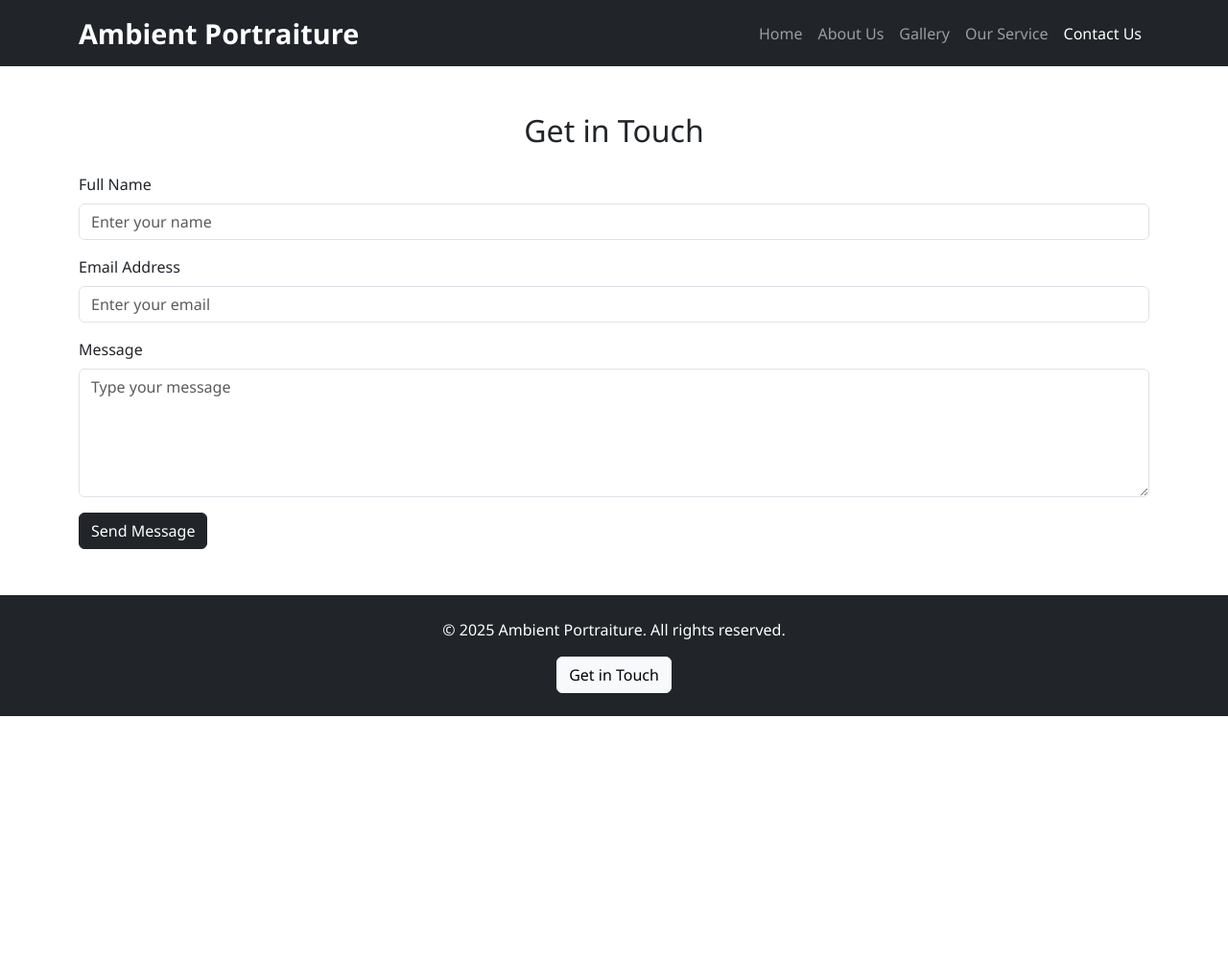
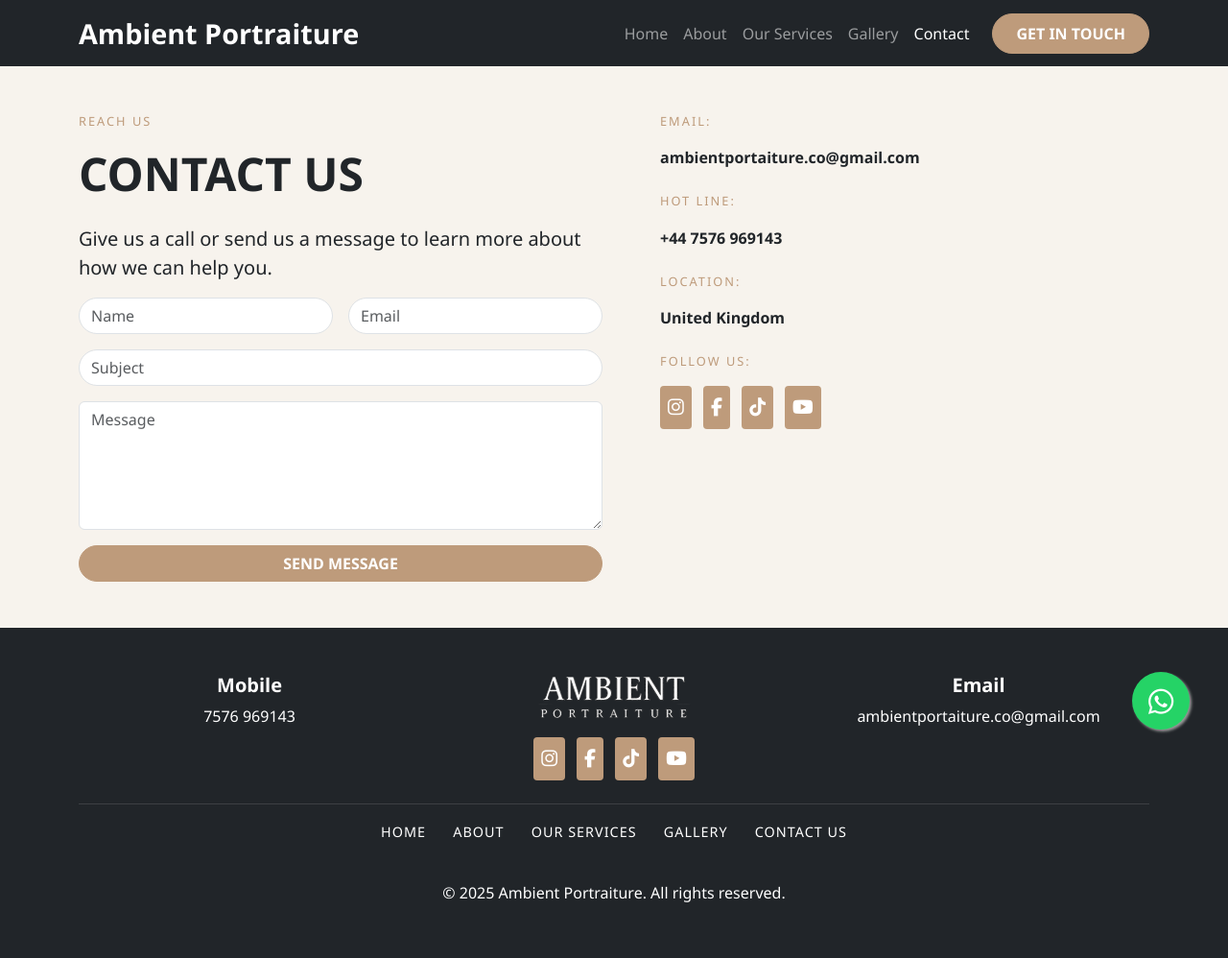
Before and after one commit to chanodyasonal/web-project, a plain HTML site: page contact.html in a window 1280 px wide. Shown: the whole page at 96% size. Before the commit the page ends 800 px from the top, so only its background shows below. Drawn offline with nearby package versions, Linux system fonts and the light colour scheme.

Commit message:
Update contact.html

```diff
--- a/contact.html
+++ b/contact.html
@@ -7,10 +7,10 @@
     <link href="https://cdn.jsdelivr.net/npm/bootstrap@5.3.3/dist/css/bootstrap.min.css" rel="stylesheet">
     <link href="https://unpkg.com/aos@2.3.4/dist/aos.css" rel="stylesheet">
     <link rel="stylesheet" href="css/style.css">
+    <link rel="stylesheet" href="https://cdnjs.cloudflare.com/ajax/libs/font-awesome/6.5.2/css/all.min.css">
 </head>
 <body>
 
-    <!-- Navbar -->
     <nav class="navbar navbar-expand-lg navbar-dark bg-dark sticky-top">
         <div class="container">
             <a class="navbar-brand" href="index.html">Ambient Portraiture</a>
@@ -18,44 +18,112 @@
                 <span class="navbar-toggler-icon"></span>
             </button>
             <div class="collapse navbar-collapse" id="navbarNav">
-                <ul class="navbar-nav ms-auto">
+                <ul class="navbar-nav ms-auto align-items-center">
                     <li class="nav-item"><a class="nav-link" href="index.html">Home</a></li>
-                    <li class="nav-item"><a class="nav-link" href="about.html">About Us</a></li>
+                    <li class="nav-item"><a class="nav-link" href="about.html">About</a></li>
+                    <li class="nav-item"><a class="nav-link" href="services.html">Our Services</a></li>
                     <li class="nav-item"><a class="nav-link" href="gallery.html">Gallery</a></li>
-                    <li class="nav-item"><a class="nav-link" href="services.html">Our Service</a></li>
-                    <li class="nav-item"><a class="nav-link active" href="contact.html">Contact Us</a></li>
+                    <li class="nav-item"><a class="nav-link active" href="contact.html">Contact</a></li>
+                    <li class="nav-item ms-lg-3">
+                        <a class="btn btn-tan rounded-pill px-4 py-2" href="contact.html">GET IN TOUCH</a>
+                    </li>
                 </ul>
             </div>
         </div>
     </nav>
 
-    <!-- Contact Form -->
-    <section class="py-5">
+    <section class="py-5 bg-light-brown">
         <div class="container" data-aos="fade-up">
-            <h2 class="text-center mb-4">Get in Touch</h2>
-            <form>
-                <div class="mb-3">
-                    <label class="form-label">Full Name</label>
-                    <input type="text" class="form-control" placeholder="Enter your name">
+            <div class="row">
+                <div class="col-md-6">
+                    <p class="text-muted-sub">REACH US</p>
+                    <h2 class="display-5 fw-bold mb-4">CONTACT US</h2>
+                    <p class="lead">Give us a call or send us a message to learn more about how we can help you.</p>
+                    <form action="send_email.php" method="post">
+                        <div class="row g-3 mb-3">
+                            <div class="col-md-6">
+                                <input type="text" class="form-control rounded-pill" name="name" placeholder="Name" required>
+                            </div>
+                            <div class="col-md-6">
+                                <input type="email" class="form-control rounded-pill" name="email" placeholder="Email" required>
+                            </div>
+                        </div>
+                        <div class="mb-3">
+                            <input type="text" class="form-control rounded-pill" name="subject" placeholder="Subject" required>
+                        </div>
+                        <div class="mb-3">
+                            <textarea class="form-control rounded" rows="5" name="message" placeholder="Message" required></textarea>
+                        </div>
+                        <button type="submit" class="btn btn-tan rounded-pill w-100">SEND MESSAGE</button>
+                    </form>
                 </div>
-                <div class="mb-3">
-                    <label class="form-label">Email Address</label>
-                    <input type="email" class="form-control" placeholder="Enter your email">
+
+                <div class="col-md-6 ps-md-5 mt-5 mt-md-0">
+                    <p class="text-muted-sub">EMAIL:</p>
+                    <p class="fw-bold"><a href="mailto:ambientportaiture.co@gmail.com" class="text-dark text-decoration-none">ambientportaiture.co@gmail.com</a></p>
+
+                    <p class="text-muted-sub mt-4">HOT LINE:</p>
+                    <p class="fw-bold"><a href="tel:+447576969143" class="text-dark text-decoration-none">+44 7576 969143</a></p>
+
+                    <p class="text-muted-sub mt-4">LOCATION:</p>
+                    <p class="fw-bold">United Kingdom</p>
+
+                    <p class="text-muted-sub mt-4">FOLLOW US:</p>
+                    <div class="social-icons">
+                        <a href="https://www.instagram.com/ambient_portraiture.uk/" class="social-icon-btn d-inline-block p-2 rounded-1 me-2"><i class="fab fa-instagram"></i></a>
+                        <a href="https://www.facebook.com/Ambient.Portraiture.co" class="social-icon-btn d-inline-block p-2 rounded-1 me-2"><i class="fab fa-facebook-f"></i></a>
+                        <a href="#" class="social-icon-btn d-inline-block p-2 rounded-1 me-2"><i class="fab fa-tiktok"></i></a>
+                        <a href="#" class="social-icon-btn d-inline-block p-2 rounded-1"><i class="fab fa-youtube"></i></a>
+                    </div>
                 </div>
-                <div class="mb-3">
-                    <label class="form-label">Message</label>
-                    <textarea class="form-control" rows="5" placeholder="Type your message"></textarea>
-                </div>
-                <button type="submit" class="btn btn-dark">Send Message</button>
-            </form>
+            </div>
         </div>
     </section>
 
-    <!-- Footer -->
-    <footer class="bg-dark text-white text-center py-4">
-        <p>&copy; 2025 Ambient Portraiture. All rights reserved.</p>
-        <a href="contact.html" class="btn btn-light">Get in Touch</a>
+    <footer class="bg-dark text-white pt-5 pb-3">
+        <div class="container">
+            <div class="row text-center mb-4">
+                <div class="col-md-4">
+                    <h5 class="fw-bold">Mobile</h5>
+                    <p><a href="tel:+947576969143" class="text-white text-decoration-none">7576 969143</a></p>
+                </div>
+                <div class="col-md-4">
+                    <div class="footer-logo mb-3">
+                        <img src="assets/img/logo/LOGO 1.png" alt="Ambient Portraiture Logo" class="img-fluid logo-footer">
+                    </div>
+                    <div class="social-icons">
+                        <a href="https://www.instagram.com/ambient_portraiture.uk/" class="social-icon-btn d-inline-block p-2 rounded-1 me-2"><i class="fab fa-instagram"></i></a>
+                        <a href="https://www.facebook.com/Ambient.Portraiture.co" class="social-icon-btn d-inline-block p-2 rounded-1 me-2"><i class="fab fa-facebook-f"></i></a>
+                        <a href="#" class="social-icon-btn d-inline-block p-2 rounded-1 me-2"><i class="fab fa-tiktok"></i></a>
+                        <a href="#" class="social-icon-btn d-inline-block p-2 rounded-1"><i class="fab fa-youtube"></i></a>
+                    </div>
+                </div>
+                <div class="col-md-4">
+                    <h5 class="fw-bold">Email</h5>
+                    <p><a href="mailto:ambientportaiture.co@gmail.com" class="text-white text-decoration-none">ambientportaiture.co@gmail.com</a></p>
+                </div>
+            </div>
+            <hr class="text-white-50">
+            <div class="row text-center mt-3">
+                <div class="col-12">
+                    <ul class="list-inline footer-nav">
+                        <li class="list-inline-item"><a href="index.html" class="text-white text-decoration-none mx-2">HOME</a></li>
+                        <li class="list-inline-item"><a href="about.html" class="text-white text-decoration-none mx-2">ABOUT</a></li>
+                        <li class="list-inline-item"><a href="services.html" class="text-white text-decoration-none mx-2">OUR SERVICES</a></li>
+                        <li class="list-inline-item"><a href="gallery.html" class="text-white text-decoration-none mx-2">Gallery</a></li>
+                        <li class="list-inline-item"><a href="contact.html" class="text-white text-decoration-none mx-2">CONTACT US</a></li>
+                    </ul>
+                </div>
+            </div>
+        </div>
+        <div class="text-center py-4">
+            <p>&copy; 2025 Ambient Portraiture. All rights reserved.</p>
+        </div>
     </footer>
+
+    <a href="https://wa.me/947576969143" class="whatsapp-float" target="_blank">
+        <i class="fab fa-whatsapp my-float"></i>
+    </a>
 
     <script src="https://cdn.jsdelivr.net/npm/bootstrap@5.3.3/dist/js/bootstrap.bundle.min.js"></script>
     <script src="https://unpkg.com/aos@2.3.4/dist/aos.js"></script>
```
